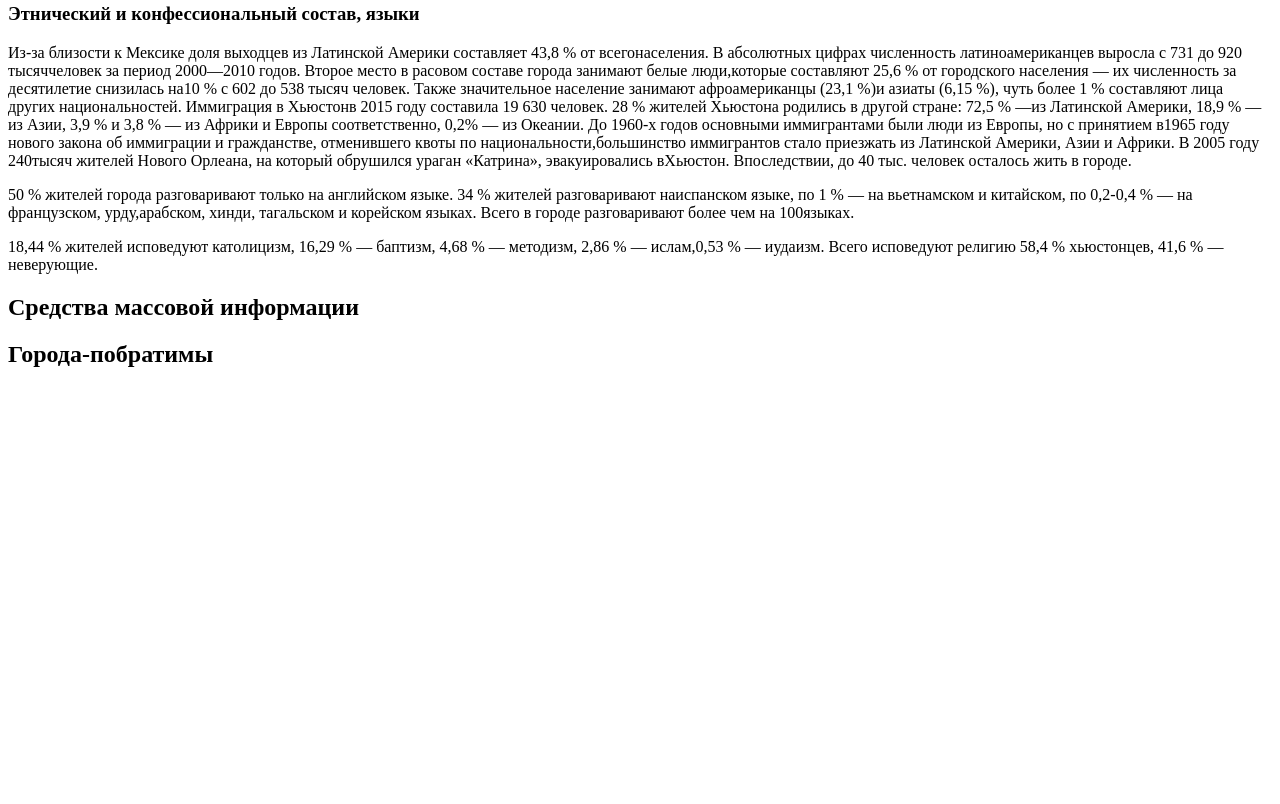
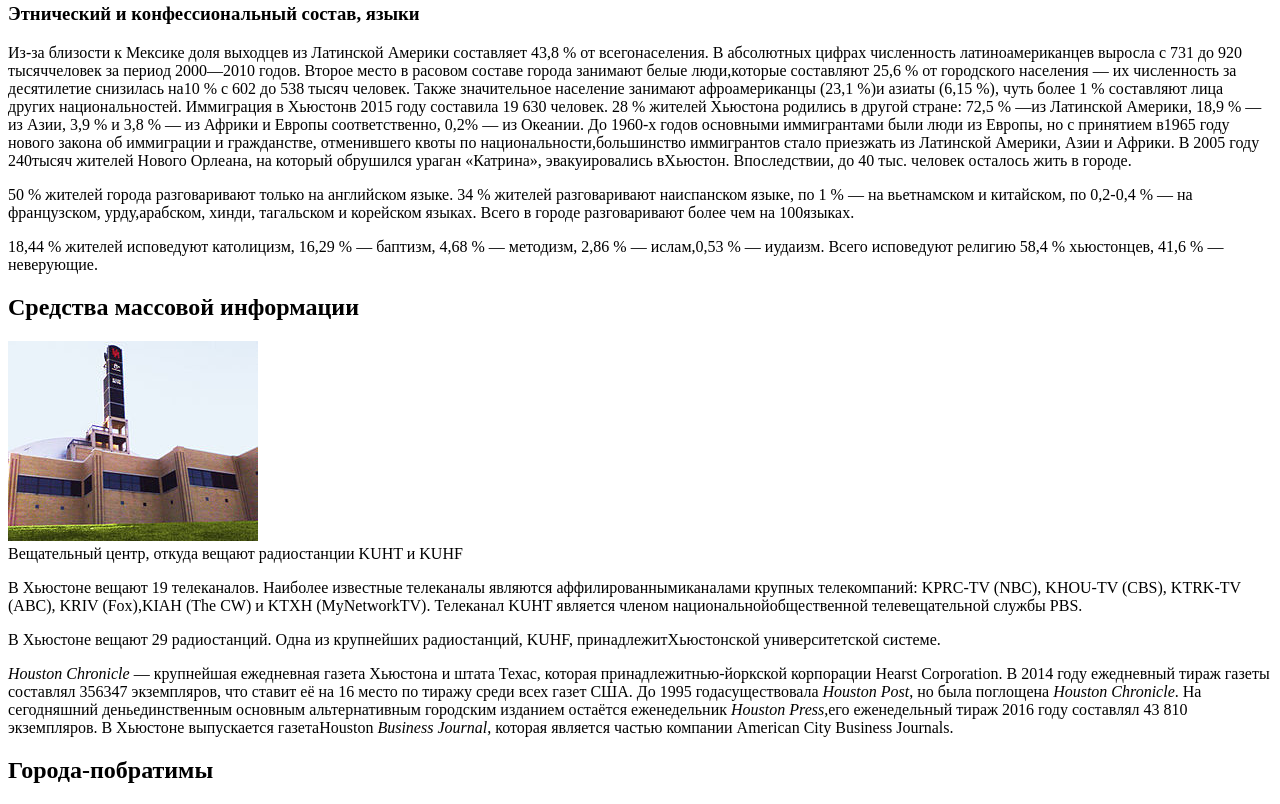
Before and after one commit to Magdaleoniiy/WikiPost_HtmlOnly, a plain HTML site: page index.html in a window 1280 px wide. Shown: the part 6711-7515 px from the top of the page. Before the commit the page ends 7099 px from the top, so only its background shows below. Drawn offline with Linux system fonts and the light colour scheme.

Commit message:
Finished Media block

```diff
--- a/index.html
+++ b/index.html
@@ -791,6 +791,33 @@
     </div>
     <div id="Media">
       <h2>Средства массовой информации</h2>
+      <img
+        src="img/Melcher_Center_for_Public_Broadcasting.jpg"
+        alt="Здесь должно было быть фото :("
+      />
+      <br />Вещательный центр, откуда вещают радиостанции KUHT и KUHF
+      <p>
+        В Хьюстоне вещают 19 телеканалов. Наиболее известные телеканалы являются
+        аффилированнымиканалами крупных телекомпаний: KPRC-TV (NBC), KHOU-TV
+        (CBS), KTRK-TV (ABC), KRIV (Fox),KIAH (The CW) и KTXH (MyNetworkTV).
+        Телеканал KUHT является членом национальнойобщественной телевещательной
+        службы PBS.
+      </p>
+      <p>
+        В Хьюстоне вещают 29 радиостанций. Одна из крупнейших радиостанций,
+        KUHF, принадлежитХьюстонской университетской системе.
+      </p>
+      <p>
+        <i>Houston Chronicle</i> — крупнейшая ежедневная газета Хьюстона и штата Техас,
+        которая принадлежитнью-йоркской корпорации Hearst Corporation. В 2014
+        году ежедневный тираж газеты составлял 356347 экземпляров, что ставит её
+        на 16 место по тиражу среди всех газет США. До 1995 годасуществовала
+        <i>Houston Post</i>, но была поглощена <i>Houston Chronicle</i>. На сегодняшний
+        деньединственным основным альтернативным городским изданием остаётся
+        еженедельник <i>Houston Press</i>,его еженедельный тираж 2016 году составлял 43
+        810 экземпляров. В Хьюстоне выпускается газетаHouston <i>Business Journal</i>,
+        которая является частью компании American City Business Journals.
+      </p>
     </div>
     <div id="Twin_cities">
       <h2>Города-побратимы</h2>
```
